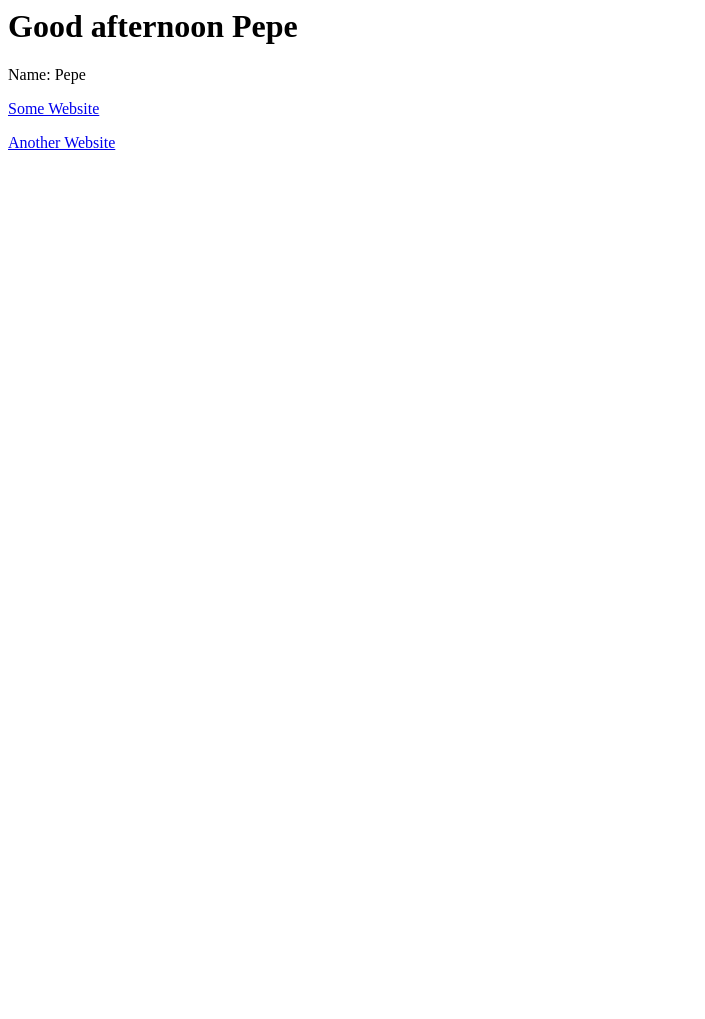
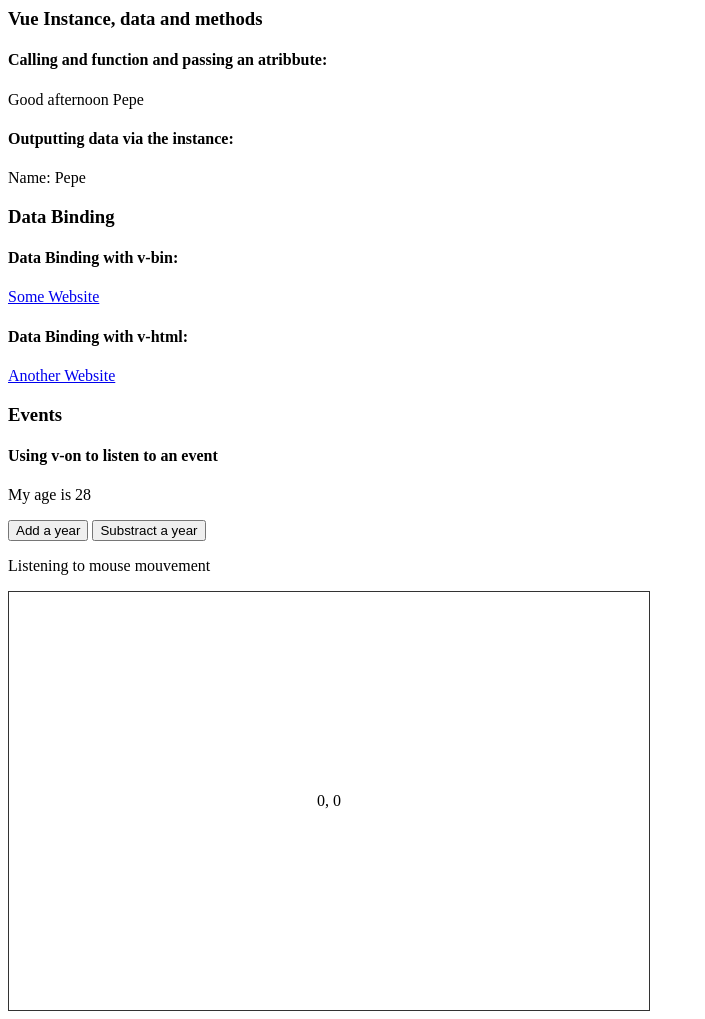
Before and after one commit to elpepebenitez/VueJSTutorial, a plain HTML site: page index.html in a window 1280 px wide. Shown: the whole page, without its empty margins (0-705 px from the left). Before the commit the page ends 800 px from the top, so only its background shows below. Drawn offline with nearby package versions, Linux system fonts and the light colour scheme.

Commit message:
Learned about event handling with v-on

```diff
--- a/app.js
+++ b/app.js
@@ -4,11 +4,25 @@ new Vue({
         name: 'Pepe',
         website: 'http://www.google.com',
         websiteTag: '<a href="www.youtube.com">Another Website</a>',
+        age: 28,
+        x: 0,
+        y: 0,
     },
     methods: {
 		greet: function(time){
 			return 'Good ' + time + ' ' + this.name;
-		}
+        },
+        add: function(){
+            this.age++;
+        },
+        subtract: function(){
+            this.age--;
+        },
+        updateXY: function(event){
+            console.log(event);
+            this.x = event.offsetX;
+            this.y = event.offsetY;
+        },
 	}
 
 });
--- a/index.html
+++ b/index.html
@@ -8,10 +8,30 @@
     </head>
     <body>
         <div id="vue-app">
-            <h1> {{ greet('afternoon') }} </h1>
+
+            <h3>Vue Instance, data and methods</h3>
+            <h4>Calling and function and passing an atribbute:</h4>
+            <p> {{ greet('afternoon') }} </p>
+
+            <h4>Outputting data via the instance:</h4>
             <p> Name: {{ name }}</p>
+
+            <h3>Data Binding</h3>
+
+            <h4>Data Binding with v-bin:</h4>
             <a v-bind:href="website">Some Website</a>
+            <h4>Data Binding with v-html:</h4>
             <p v-html="websiteTag"></p>
+
+            <h3>Events</h3>
+
+            <h4>Using v-on to listen to an event</h4>
+            <p>My age is {{age}}</p>
+            <button v-on:click="add">Add a year</button>
+            <button v-on:click="subtract">Substract a year</button>
+
+            <p>Listening to mouse mouvement</p>
+            <div id="canvas" v-on:mousemove="updateXY"> {{x}}, {{y}} </div>
         </div>
 
 
--- a/styles.css
+++ b/styles.css
@@ -0,0 +1,6 @@
+#canvas {
+  width: 600px;
+  padding: 200px 20px;
+  text-align: center;
+  border: 1px solid #333;
+}
```
